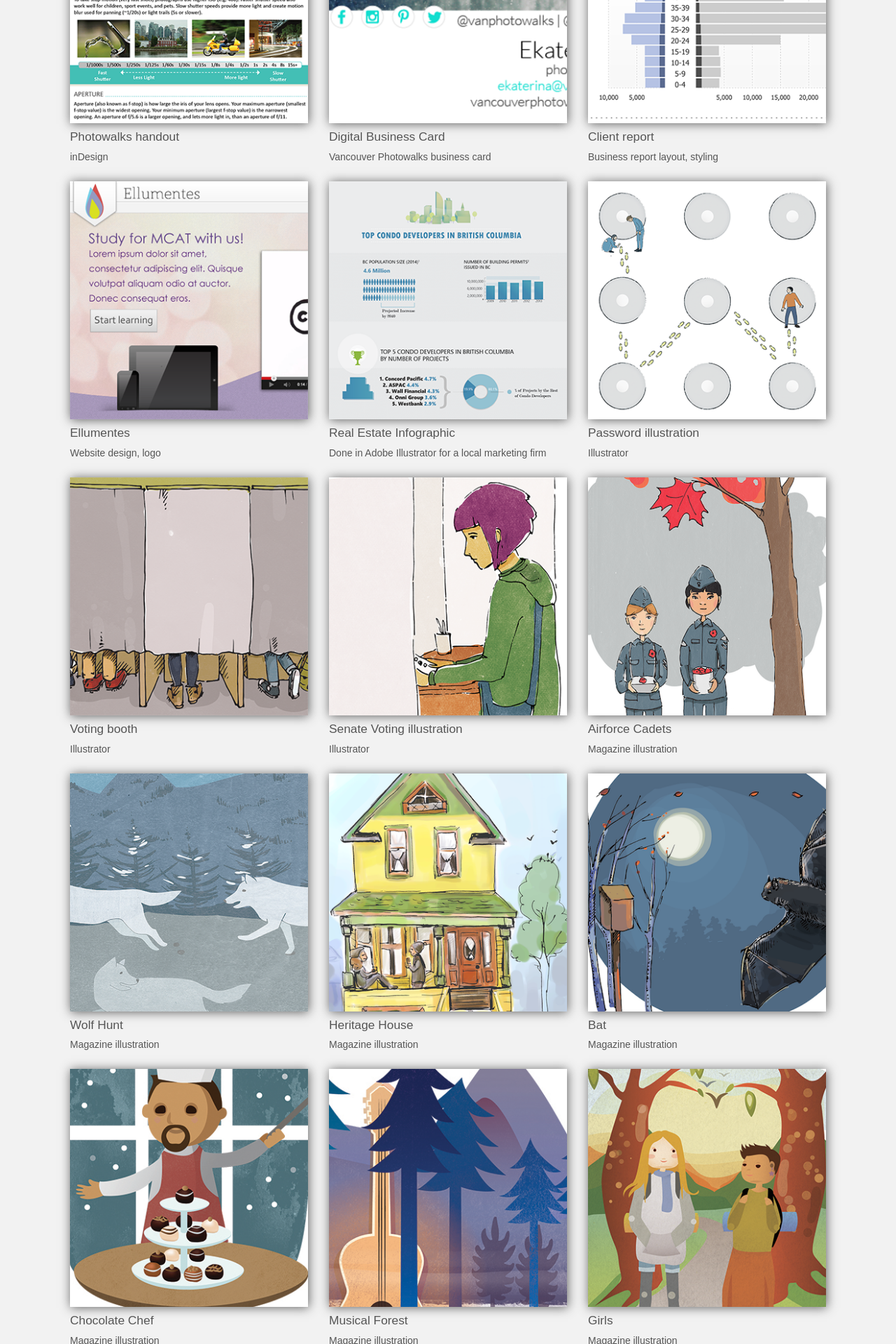
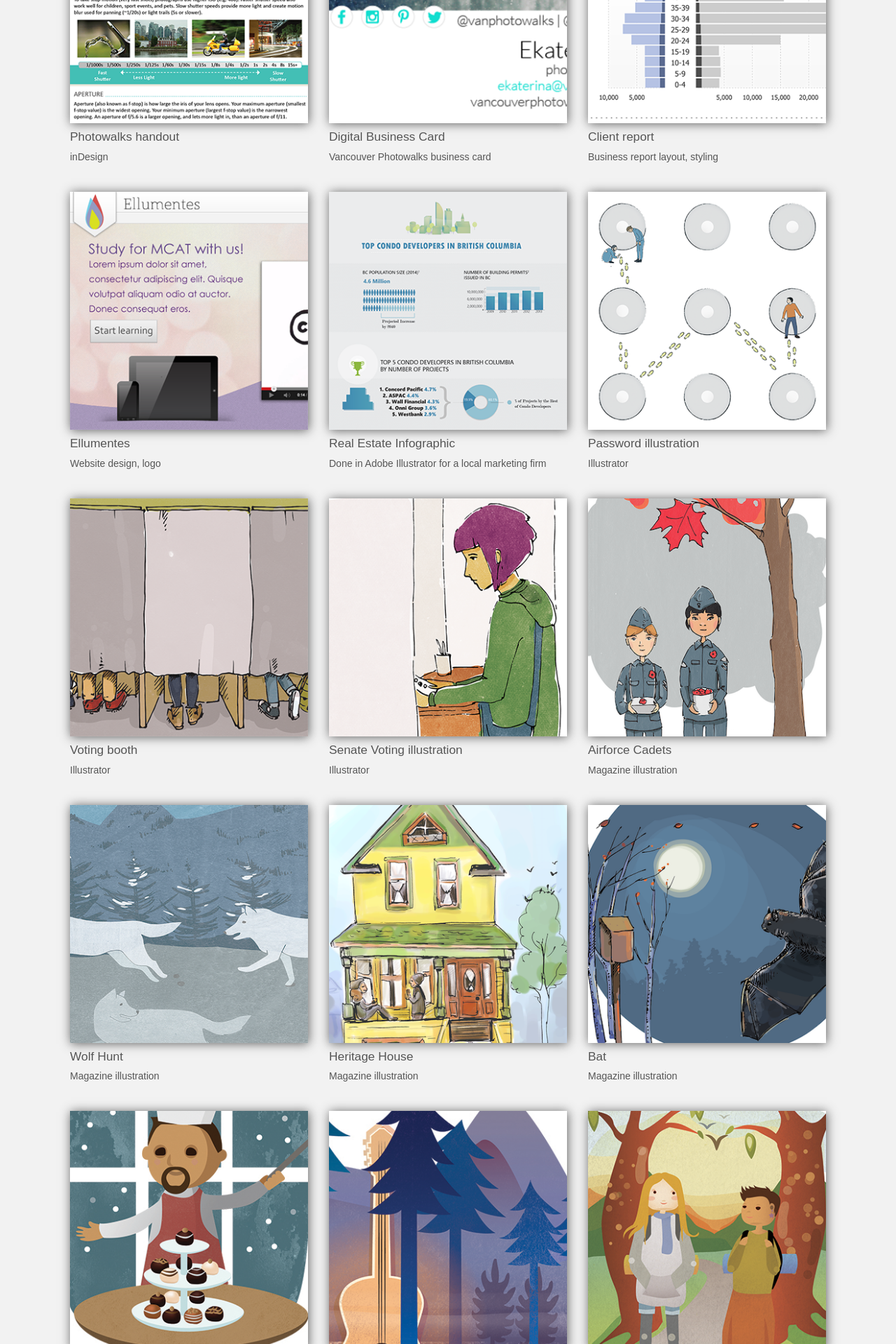
Before and after one commit to katerinkus/katerinkus.github.io, a Jekyll site: the page built from portfolio.html, in a window 1280 px wide. Shown: the part 358-2278 px from the top of the page at 70% size. Built offline with Jekyll 4.4.1, drawn with Linux system fonts in a browser that asks for light colours; nearby versions of some CDN libraries.

Commit message:
Update me.css

```diff
--- a/css/me.css
+++ b/css/me.css
@@ -1,5 +1,9 @@
 .post {
     margin-bottom: 20px;
+}
+
+.work_row {
+    margin-bottom: 15px;
 }
 
 .work_row img {
```
